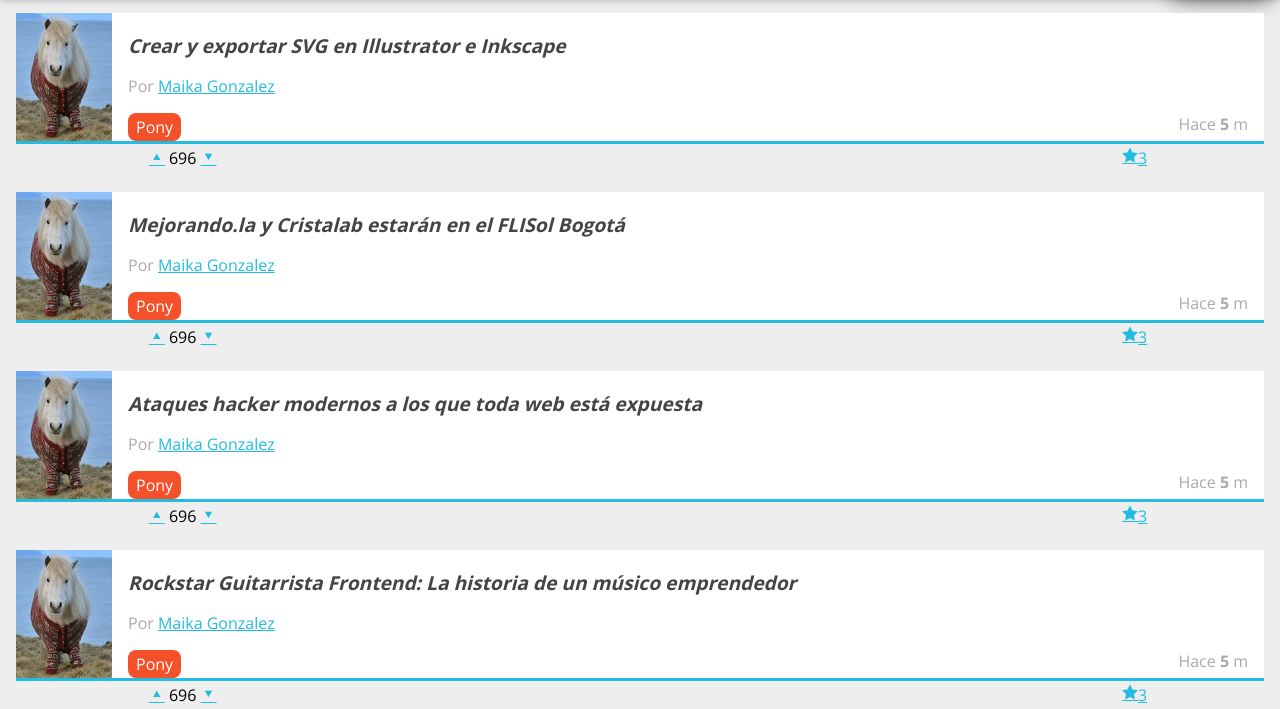
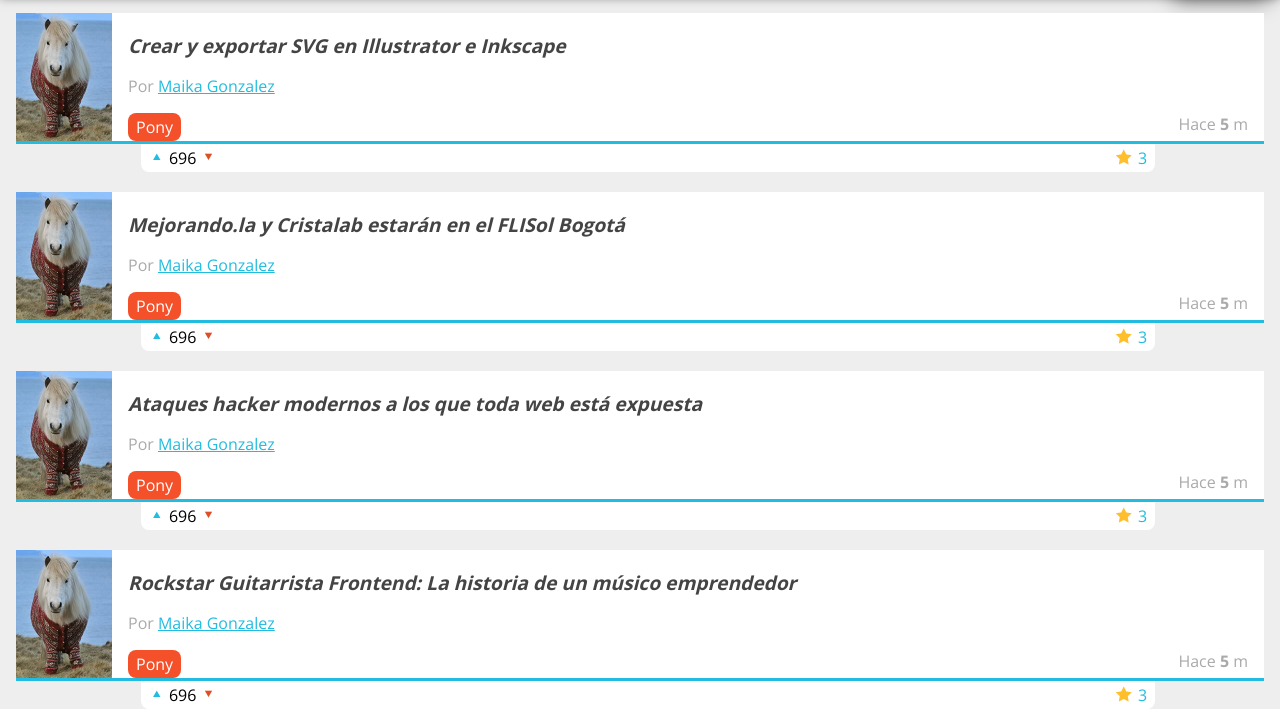
Before and after one commit to eloppezo/puls2014, a plain HTML site: page index.html in a window 1280 px wide. Shown: the part 114-823 px from the top of the page. Drawn offline with nearby package versions, Linux system fonts and the light colour scheme.

Commit message:
estilos final

```diff
--- a/estilos.css
+++ b/estilos.css
@@ -37,12 +37,19 @@
 .icon-pencil:before {
 	content: "\e601";
 	margin-right:0.5em;
+
 }
 .icon-star:before {
 	content: "\e602";
+	color:	#FFBE2C;
+	margin-right: .4em;
+	margin-top:0.5em;
+	position:	relative;
+	top: 0.1em;
 }
 .icon-arrow-down:before {
 	content: "\e604";
+	color: #DD4F24;
 }
 .icon-arrow-up:before {
 	content: "\e605";
@@ -230,6 +237,11 @@ nav ul li a
 	position:absolute;
 	top:100%;
 	width:80%;
+	background:	white;
+}
+#contenido .item .votacion a{
+	text-decoration: none;
+
 }
 #contenido .item .votacion .comentarios_item,
 #contenido .item .votacion .guardar_item
```
